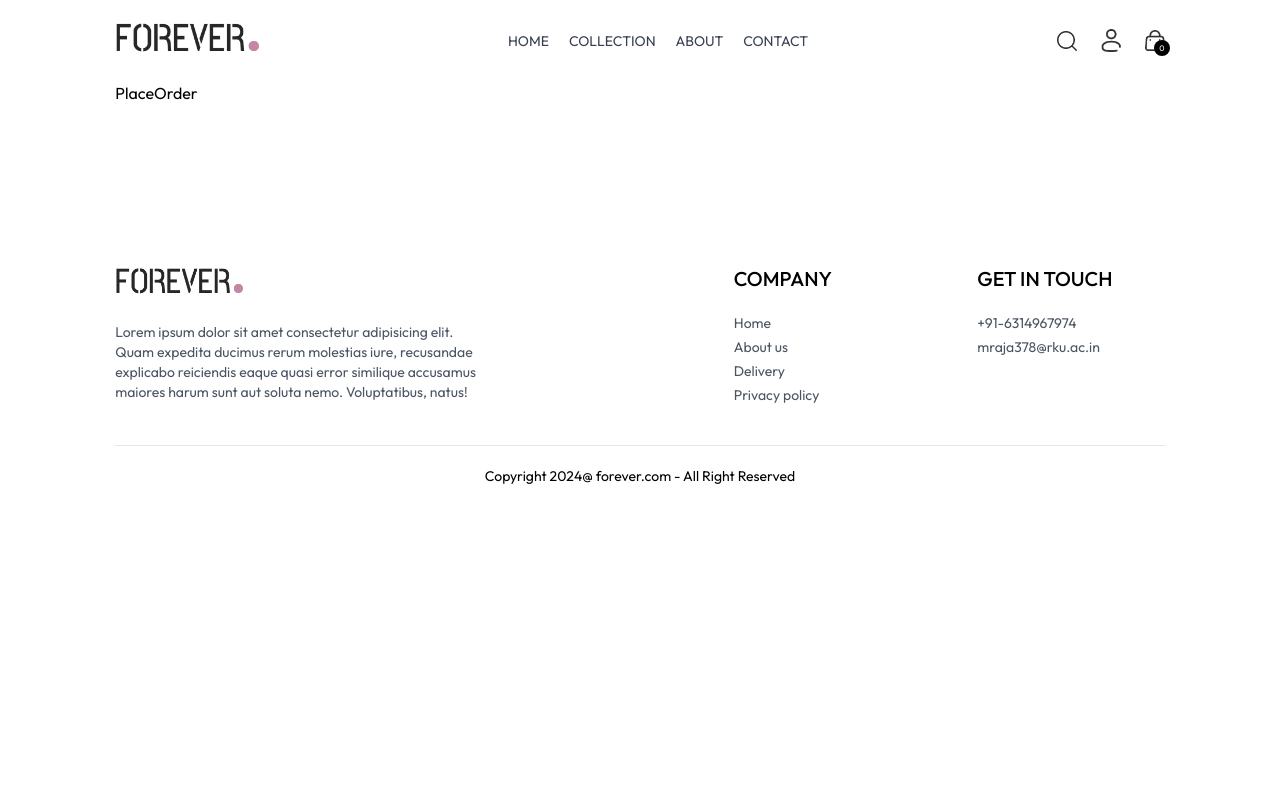
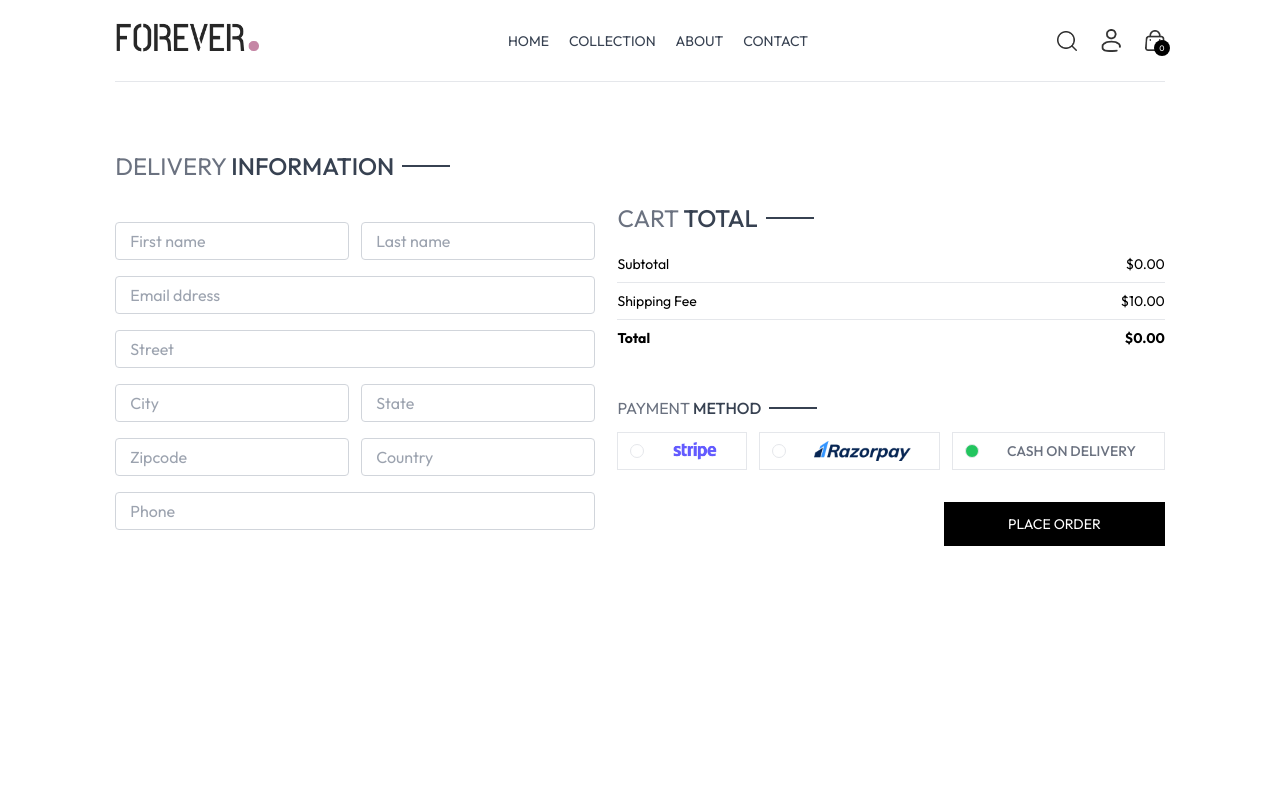
Before and after one commit to ashimraja/ecommerce, a React (Create React App) app in the folder frontend/: page /place-order in a window 1280 px wide. Shown: the top 800 px of the page. Built offline with nearby package versions, Linux system fonts and the light colour scheme.

Commit message:
Order Page

```diff
--- a/frontend/src/components/CarTotal.jsx
+++ b/frontend/src/components/CarTotal.jsx
@@ -25,7 +25,7 @@
         <hr />
         <div className='flex justify-between'>
             <b>Total</b>
-            <b>{currency}{getCartAmount()===0?0:getCartAmount()+delivery_fee}..00</b>
+            <b>{currency}{getCartAmount()===0?0:getCartAmount()+delivery_fee}.00</b>
         </div>
       </div>
     </div>
--- a/frontend/src/pages/Orders.jsx
+++ b/frontend/src/pages/Orders.jsx
@@ -1,8 +1,44 @@
-import React from 'react'
+import React, { useContext } from 'react'
+import { ShopContext } from '../context/ShopContext'
+import Title from '../components/Title';
 
 const Orders = () => {
+
+  const {products, currency}= useContext(ShopContext);
+
   return (
-    <div>Orders</div>
+    <div className='border-t pt-16'>
+      <div className="text-2xl">
+        <Title text1={'MY'} text2={'ORDERS'}/>
+      </div>
+      <div>
+        {
+          products.slice(1,4).map((item,index)=>(
+            <div key={index} className='py-4 border-t border-b text-gray-700 flex flex-col md:flex-row md:items-center md:justify-between gap-4'>
+              <div className='flex items-start gap-6 text-sm'>
+                <img className='w-16 sm:w-20' src={item.image[0]} alt="" />
+                <div>
+                  <p className='sm:text-base font-medium'>{item.name}</p>
+                  <div className='flex items-center gap-3 mt-2 text-base text-gray-700'>
+                    <p className='text-lg'>{currency}{item.price}</p>
+                    <p>Quantity: 1</p>
+                    <p>Size:M</p>
+                  </div>
+                  <p>Date: <span className='text-gray-400'>25,Jul, 2024</span></p>
+                </div>
+              </div>
+              <div className="md:w-1/2 flex justify-between">
+                <div className="flex items-center gap-2">
+                  <p className='min-w-2 h-2 rounded-full bg-green-500'></p>
+                  <p className='text-sm md:text-base'>Ready to ship</p>
+                </div>
+                <button className='border px-4 py-2 text-sm font-medium rounded-sm'>Track Order</button>
+              </div>
+            </div>
+          ))
+        }
+      </div>
+    </div>
   )
 }
 
--- a/frontend/src/pages/PlaceOrder.jsx
+++ b/frontend/src/pages/PlaceOrder.jsx
@@ -1,8 +1,67 @@
-import React from 'react'
+import React, { useContext, useState } from 'react'
+import Title from '../components/Title'
+import CarTotal from '../components/CarTotal'
+import { assets } from '../assests/assets'
+import { ShopContext } from '../context/ShopContext'
 
 const PlaceOrder = () => {
+
+  const [method,setMethod] = useState('cod');
+  const {navigate} = useContext(ShopContext);
+
   return (
-    <div>PlaceOrder</div>
+    <div className='flex flex-col sm:flex-row justify-between gap-4 pt-5 sm:pt-14 min-h-[80vh] border-t'>
+      {/* left side */}
+      <div className='flex flex-col gap-4 w-full sm:max-w-[480px]'>
+        <div className="text-xl sm:text-2xl my-3">
+          <Title text1={'DELIVERY'} text2={'INFORMATION'}/>
+        </div>
+        <div className="flex gap-3">
+          <input className='border border-gray-300 rounded py-1.5 px-3.5 w-full' type="text" placeholder='First name' />
+          <input className='border border-gray-300 rounded py-1.5 px-3.5 w-full' type="text" placeholder='Last name' />
+        </div>
+        <input className='border border-gray-300 rounded py-1.5 px-3.5 w-full' type="email" placeholder='Email ddress' />
+        <input className='border border-gray-300 rounded py-1.5 px-3.5 w-full' type="text" placeholder='Street' />
+        <div className="flex gap-3">
+          <input className='border border-gray-300 rounded py-1.5 px-3.5 w-full' type="text" placeholder='City' />
+          <input className='border border-gray-300 rounded py-1.5 px-3.5 w-full' type="text" placeholder='State' />
+        </div>
+        <div className="flex gap-3">
+          <input className='border border-gray-300 rounded py-1.5 px-3.5 w-full' type="number" placeholder='Zipcode' />
+          <input className='border border-gray-300 rounded py-1.5 px-3.5 w-full' type="text" placeholder='Country' />
+        </div>
+        <input className='border border-gray-300 rounded py-1.5 px-3.5 w-full' type="number" placeholder='Phone' />
+      </div>
+
+      {/* Right Side */}
+      <div className='mt-8'>
+        <div className="mt-8 min-w-80">
+          <CarTotal/>
+        </div>
+        <div className="mt-12">
+          <Title text1={'PAYMENT'} text2={'METHOD'}/>
+          {/* Payment Method */}
+          <div className="flex gap-3 flex-col lg:flex-row">
+            <div onClick={()=>setMethod('stripe')} className="flex items-center gap-3 border p-2 px-3 cursor-pointer">
+              <p className={`min-w-3.5 h-3.5 border rounded-full ${method==='stripe'?'bg-green-500':''}`}></p>
+              <img className='h-5 mx-4' src={assets.stripe_logo} alt="" />
+            </div>
+            <div onClick={()=>setMethod('razorpay')} className="flex items-center gap-3 border p-2 px-3 cursor-pointer">
+              <p className={`min-w-3.5 h-3.5 border rounded-full ${method==='razorpay'?'bg-green-500':''}`}></p>
+              <img className='h-5 mx-4' src={assets.razorpay_logo} alt="" />
+            </div>
+            <div onClick={()=>setMethod('cod')} className="flex items-center gap-3 border p-2 px-3 cursor-pointer">
+              <p className={`min-w-3.5 h-3.5 border rounded-full ${method==='cod'?'bg-green-500':''}`}></p>
+              <p className='text-gray-500 text-sm font-medium mx-4'>CASH ON DELIVERY</p>
+            </div>
+          </div>
+
+          <div className="w-full text-end mt-8">
+            <button onClick={()=>navigate('/orders')} className="bg-black text-white px-16 py-3 text-sm">PLACE ORDER</button>
+          </div>
+        </div>
+      </div>
+    </div>
   )
 }
 
```
